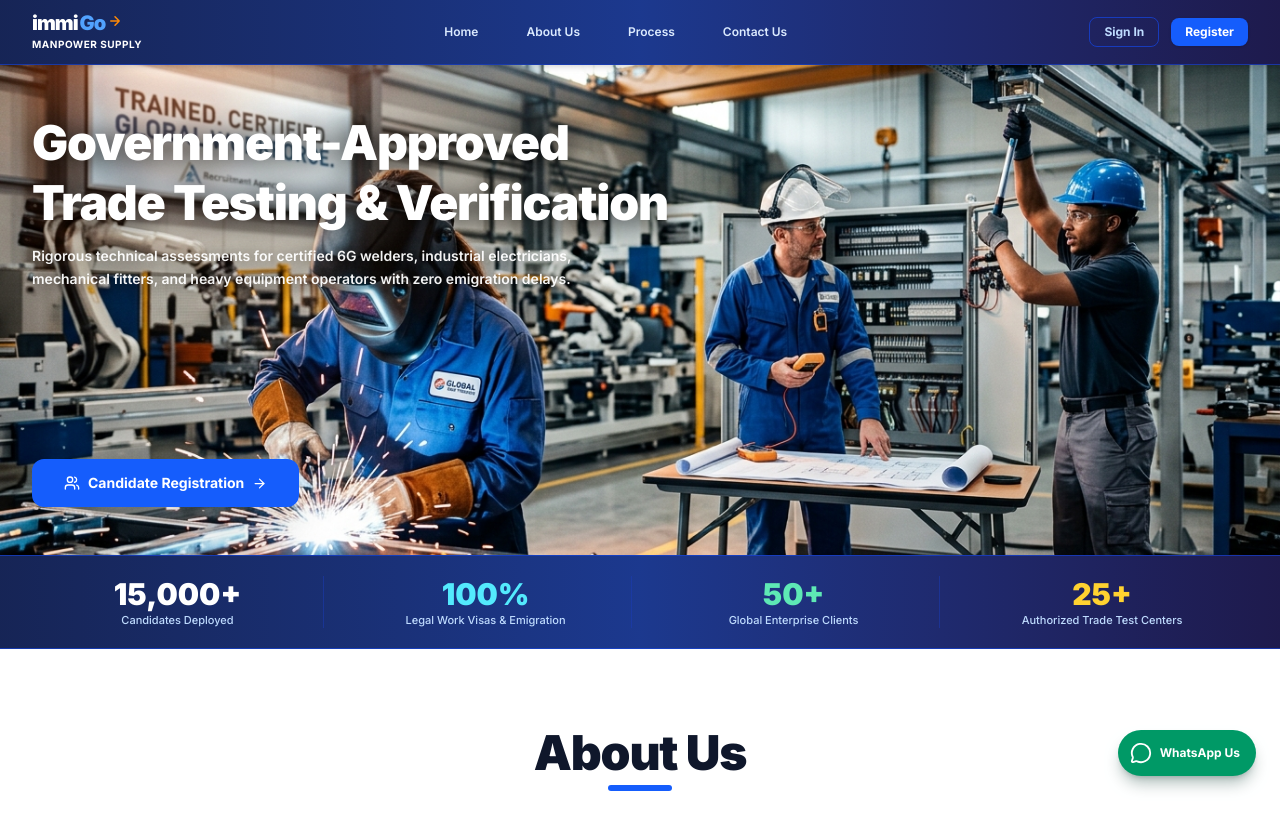
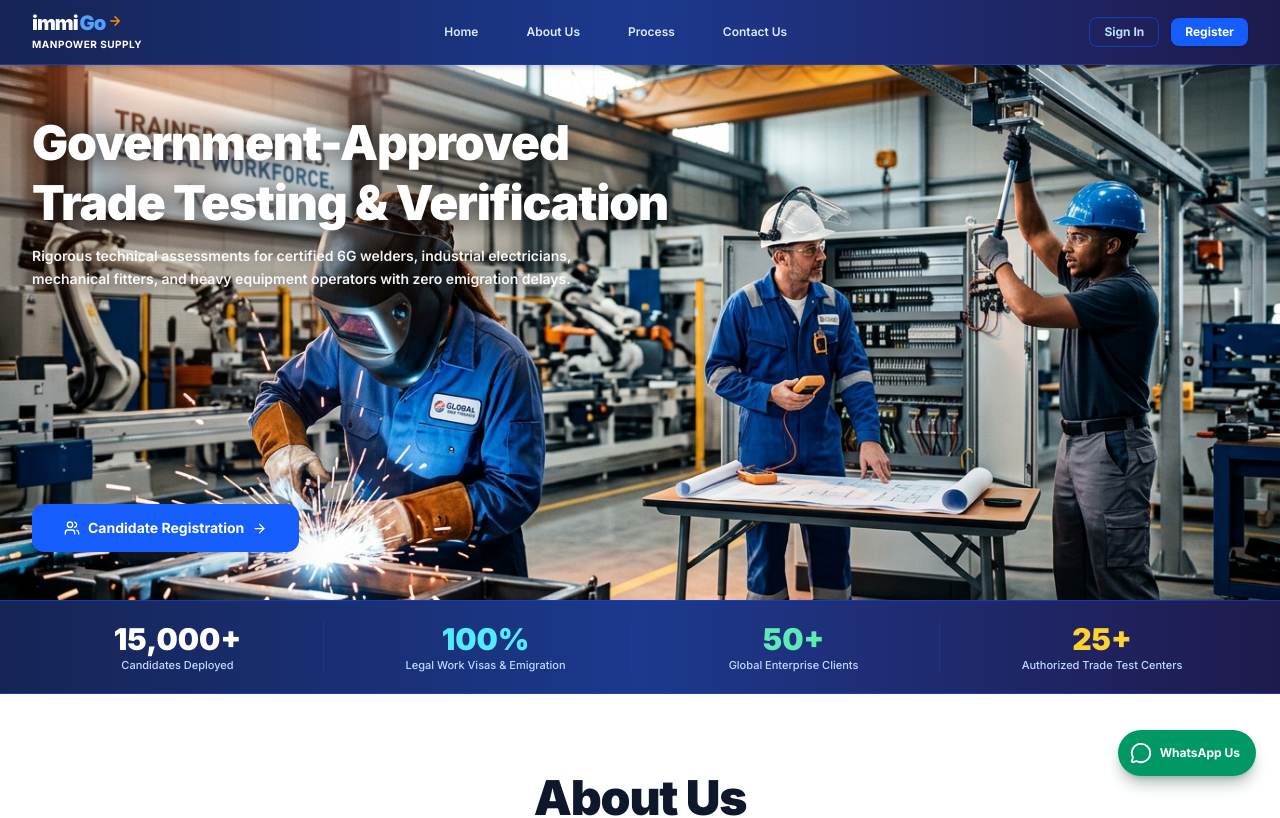
Before and after one commit to whitegravity513-sys/immigo, a React (Vite) app in the folder frontend/: page /candidate in a window 1280 px wide. Shown: the top 818 px of the page. Built offline with nearby package versions, Linux system fonts and the light colour scheme.

Commit message:
feat(landing): slightly increase hero height, update footer link to Contact Us, and add Admin Portal link

```diff
--- a/frontend/src/pages/public/LandingPage.jsx
+++ b/frontend/src/pages/public/LandingPage.jsx
@@ -163,8 +163,8 @@ export default function LandingPage() {
         id="home"
         className="relative bg-white text-slate-900 overflow-hidden select-none"
       >
-        {/* Slideshow Container: 100% Full-Width Cover with reduced compact height */}
-        <div className="relative min-h-[420px] sm:min-h-[460px] lg:min-h-[490px] w-full overflow-hidden flex flex-col justify-between">
+        {/* Slideshow Container: 100% Full-Width Cover with slightly increased balanced height */}
+        <div className="relative min-h-[460px] sm:min-h-[500px] lg:min-h-[535px] w-full overflow-hidden flex flex-col justify-between">
           {/* Book-Style Opening Reveal from Center in Royal Blue upon Page Load */}
           {!curtainRemoved && (
             <div className="absolute inset-0 z-40 pointer-events-none overflow-hidden flex">
@@ -209,7 +209,7 @@ export default function LandingPage() {
           </div>
 
           {/* Inner Content Grid: Aligned with site max-w-7xl grid */}
-          <div className="relative z-20 w-full max-w-7xl mx-auto px-4 sm:px-6 lg:px-8 py-6 sm:py-8 flex flex-col justify-between h-full min-h-[420px] sm:min-h-[460px] lg:min-h-[490px] pointer-events-none">
+          <div className="relative z-20 w-full max-w-7xl mx-auto px-4 sm:px-6 lg:px-8 py-6 sm:py-8 flex flex-col justify-between h-full min-h-[460px] sm:min-h-[500px] lg:min-h-[535px] pointer-events-none">
             {/* Upper Content: On the left side in the clear sky area */}
             <div className="max-w-2xl text-left space-y-2 sm:space-y-3 pt-2 sm:pt-4 pointer-events-auto">
               <h1 className="text-2xl sm:text-3xl lg:text-4xl xl:text-5xl font-black text-white tracking-tight leading-tight drop-shadow-[0_2px_14px_rgba(0,0,0,0.95)]">
@@ -697,7 +697,7 @@ export default function LandingPage() {
                   Process
                 </a>
                 <a href="#contact" className="hover:text-white transition-colors">
-                  Contact & Inquiry
+                  Contact Us
                 </a>
               </nav>
             </div>
@@ -738,6 +738,10 @@ export default function LandingPage() {
                 Vendor Portal
               </Link>
               <span>&bull;</span>
+              <Link to="/admin/login" className="hover:text-white">
+                Admin Portal
+              </Link>
+              <span>&bull;</span>
               <Link to="/register" className="hover:text-white">
                 Candidate Register
               </Link>
```
